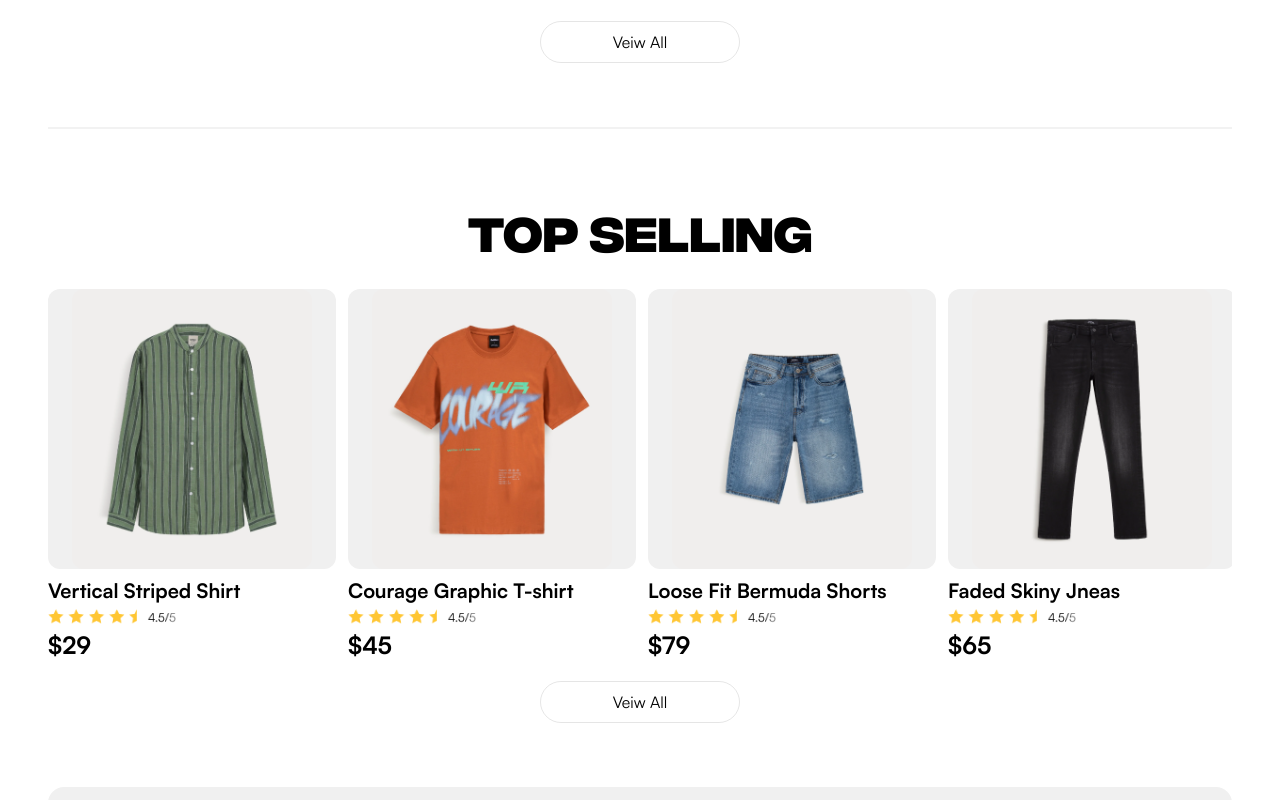
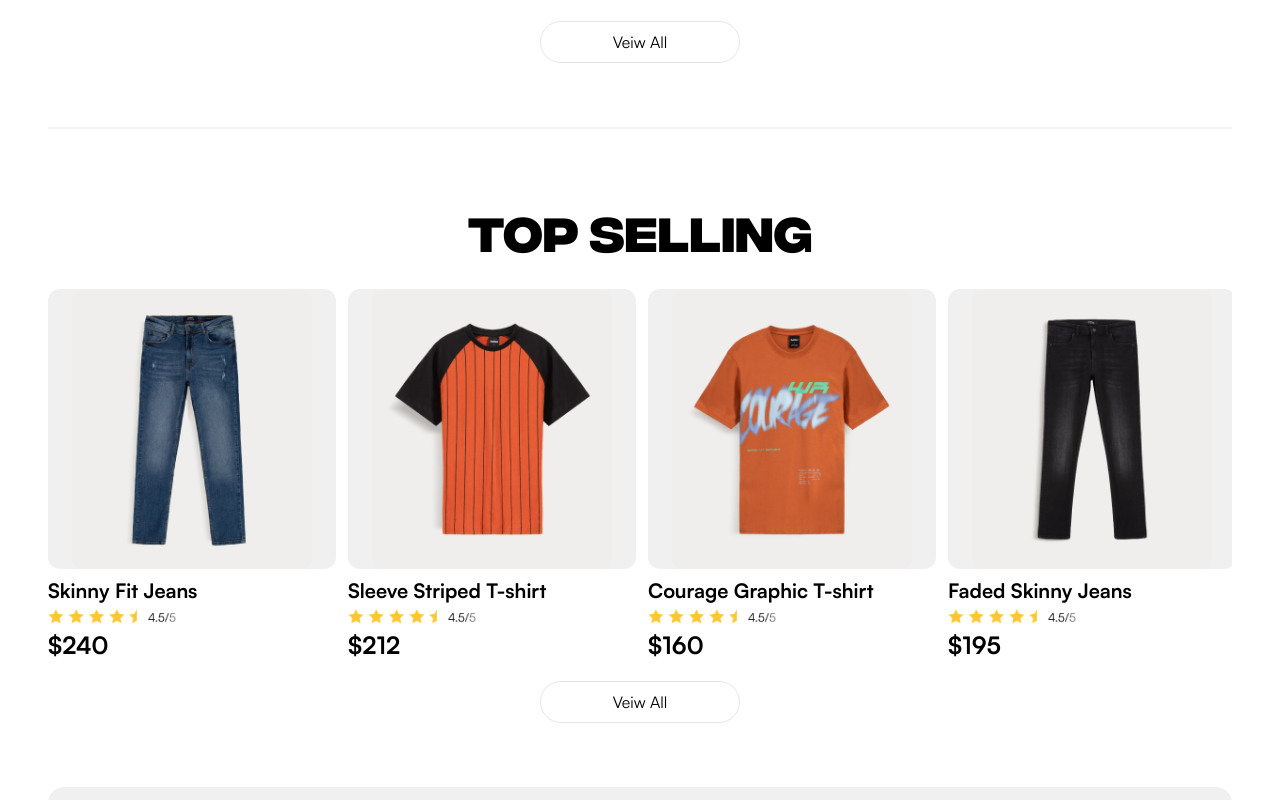
Before and after one commit to 01mehran/shopverse, a React (Vite) app: page / in a window 1280 px wide. Shown: the part 1300-2100 px from the top of the page. Built offline with nearby package versions, Linux system fonts and the light colour scheme; data requests are answered from the project's data file.

Commit message:
feat(top-selling): fetch data from mock api Closes #34

```diff
--- a/src/features/home/components/NewArrivalsList.tsx
+++ b/src/features/home/components/NewArrivalsList.tsx
@@ -66,13 +66,13 @@ export default function NewArrivalsList() {
               viewport={{ once: true }}
               className="hide-scrollbar flex snap-x snap-mandatory items-baseline justify-between gap-3 overflow-x-auto py-4"
             >
-              {newArrivals.slice(0, 4).map((item) => (
+              {newArrivals.slice(0, 4).map((product) => (
                 <motion.div
-                  key={item.id}
+                  key={product.id}
                   variants={productCardVariants}
                   className="snap-start"
                 >
-                  <ProductCard item={item} />
+                  <ProductCard product={product} />
                 </motion.div>
               ))}
             </motion.div>
--- a/src/features/home/components/TopSellingList.tsx
+++ b/src/features/home/components/TopSellingList.tsx
@@ -1,11 +1,14 @@
+// Libraries;
+import { useQuery } from "@tanstack/react-query";
+
+// Services;
+import { getProducts } from "@/services/products";
+
 // Components;
 import { Container, ProductCard } from "@/shared/components";
 
 // Motion Component;
 import { motion } from "motion/react";
-
-// Data;
-import { topSellingProducts } from "../data/topSelling";
 
 // Animations;
 import {
@@ -15,7 +18,19 @@ import {
   fadeLeftVariant,
 } from "@/shared/animations";
 
+// Icons;
+import { Loader } from "lucide-react";
+
 export default function TopSellingList() {
+  const {
+    data: topSelling = [],
+    isLoading,
+    error,
+  } = useQuery({
+    queryKey: ["products, top-selling"],
+    queryFn: () => getProducts("top-selling"),
+  });
+
   return (
     <Container>
       <section id="top-selling" className="py-10 sm:py-16">
@@ -30,6 +45,20 @@ export default function TopSellingList() {
           TOP SELLING
         </motion.h1>
 
+        {isLoading && (
+          <div className="grid h-38 w-full place-content-center">
+            <Loader size={34} className="animate-spin" />
+          </div>
+        )}
+
+        {error && (
+          <div className="text-red grid h-38 w-full place-content-center text-lg font-medium">
+            <p>{error.message}</p>
+          </div>
+        )}
+
+        {!isLoading && !error && topSelling.length > 0 && (
+          <main>
             <motion.div
               variants={productCardContainerVariants}
               initial="hidden"
@@ -37,13 +66,13 @@ export default function TopSellingList() {
               viewport={{ once: true }}
               className="hide-scrollbar flex snap-x snap-mandatory items-baseline justify-between gap-3 overflow-x-auto py-4"
             >
-          {topSellingProducts.map((item) => (
+              {topSelling.slice(0, 4).map((product) => (
                 <motion.div
-              key={item.id}
+                  key={product.id}
                   variants={productCardVariants}
                   className="snap-start"
                 >
-              <ProductCard key={item.id} item={item} />
+                  <ProductCard product={product} />
                 </motion.div>
               ))}
             </motion.div>
@@ -57,6 +86,8 @@ export default function TopSellingList() {
             >
               Veiw All
             </motion.button>
+          </main>
+        )}
       </section>
     </Container>
   );
--- a/src/features/home/data/newArrivals.ts
+++ /dev/null
@@ -1,36 +0,0 @@
-// Static Images;
-import pic1 from "@images/home/pic1.png";
-import pic2 from "@images/home/pic2.png";
-import pic3 from "@images/home/pic3.png";
-import pic4 from "@images/home/pic4.png";
-
-export const newArrivalsProducts = [
-  {
-    id: 1,
-    image: pic1,
-    name: "T-shirt with Tape Details",
-    rating: 4.5,
-    price: 29,
-  },
-  {
-    id: 2,
-    image: pic2,
-    name: "Skinny Fit Jeans",
-    rating: 4.2,
-    price: 45,
-  },
-  {
-    id: 3,
-    image: pic3,
-    name: "Checkerd Shirt",
-    rating: 4.8,
-    price: 79,
-  },
-  {
-    id: 4,
-    image: pic4,
-    name: "Sleeve Striped T-shirt",
-    rating: 4.6,
-    price: 65,
-  },
-];
--- a/src/features/home/data/topSelling.ts
+++ /dev/null
@@ -1,36 +0,0 @@
-// Static Images;
-import pic5 from "@images/home/pic5.png";
-import pic6 from "@images/home/pic6.png";
-import pic7 from "@images/home/pic7.png";
-import pic8 from "@images/home/pic8.png";
-
-export const topSellingProducts = [
-  {
-    id: 1,
-    image: pic5,
-    name: "Vertical Striped Shirt",
-    rating: 4.5,
-    price: 29,
-  },
-  {
-    id: 2,
-    image: pic6,
-    name: "Courage Graphic T-shirt",
-    rating: 4.2,
-    price: 45,
-  },
-  {
-    id: 3,
-    image: pic7,
-    name: "Loose Fit Bermuda Shorts",
-    rating: 4.8,
-    price: 79,
-  },
-  {
-    id: 4,
-    image: pic8,
-    name: "Faded Skiny Jneas",
-    rating: 4.6,
-    price: 65,
-  },
-];
--- a/src/features/products/components/MightLikeProducts.tsx
+++ b/src/features/products/components/MightLikeProducts.tsx
@@ -36,13 +36,13 @@ export default function MightLikeProducts() {
             viewport={{ once: true }}
             className="hide-scrollbar flex snap-x snap-mandatory items-baseline justify-between gap-3 overflow-x-auto py-4"
           >
-            {products.map((item) => (
+            {products.map((product) => (
               <motion.div
-                key={item.id}
+                key={product.id}
                 variants={productCardVariants}
                 className="snap-start"
               >
-                <ProductCard key={item.id} item={item} />
+                <ProductCard product={product} />
               </motion.div>
             ))}
           </motion.div>
--- a/src/shared/components/ProductCard.tsx
+++ b/src/shared/components/ProductCard.tsx
@@ -7,7 +7,7 @@ import type { ProductCardProps } from "../types/types";
 // Static Images;
 import ratingStart from "@images/home/rating-start.png";
 
-export default function ProductCard({ item }: ProductCardProps) {
+export default function ProductCard({ product }: ProductCardProps) {
   return (
     <section>
       <Link
@@ -19,14 +19,14 @@ export default function ProductCard({ item }: ProductCardProps) {
         <article className="xs:min-w-54 min-w-45 space-y-1 rounded-xl md:min-w-72">
           <div className="bg-bg-muted mb-2 flex items-center justify-center rounded-xl">
             <img
-              src={item.image}
-              alt={item.name}
+              src={product.image}
+              alt={product.name}
               className="h-54 w-60 rounded-xl object-cover sm:h-70"
             />
           </div>
-          <p className="text-base font-bold md:text-xl">{item.name}</p>
+          <p className="text-base font-bold md:text-xl">{product.name}</p>
           <img src={ratingStart} alt="rating-satar" className="w-22 sm:w-32" />
-          <p className="text-xl font-bold sm:text-2xl">${item.price}</p>
+          <p className="text-xl font-bold sm:text-2xl">${product.price}</p>
         </article>
       </Link>
     </section>
--- a/src/shared/types/types.ts
+++ b/src/shared/types/types.ts
@@ -8,7 +8,7 @@ export type product = {
 };
 
 export type ProductCardProps = {
-  item: product;
+  product: product;
 };
 
 export type VariantProps = {
```
Lines whose indentation alone changed are shown as unchanged.
